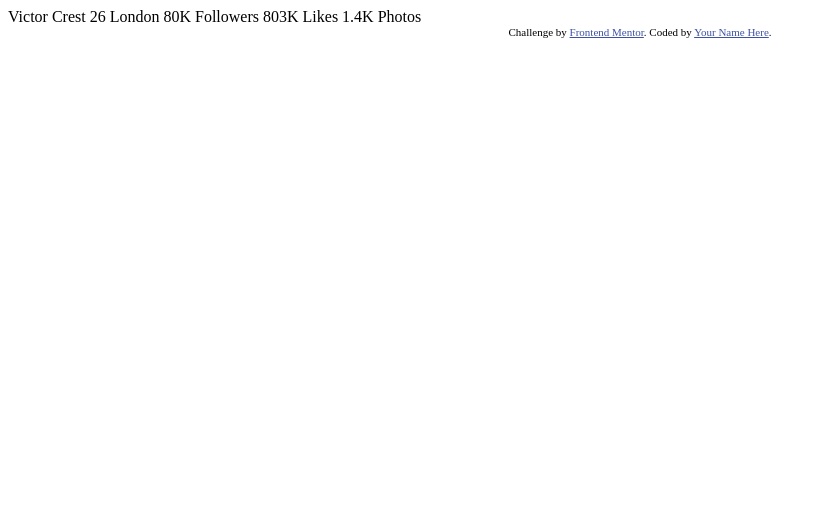
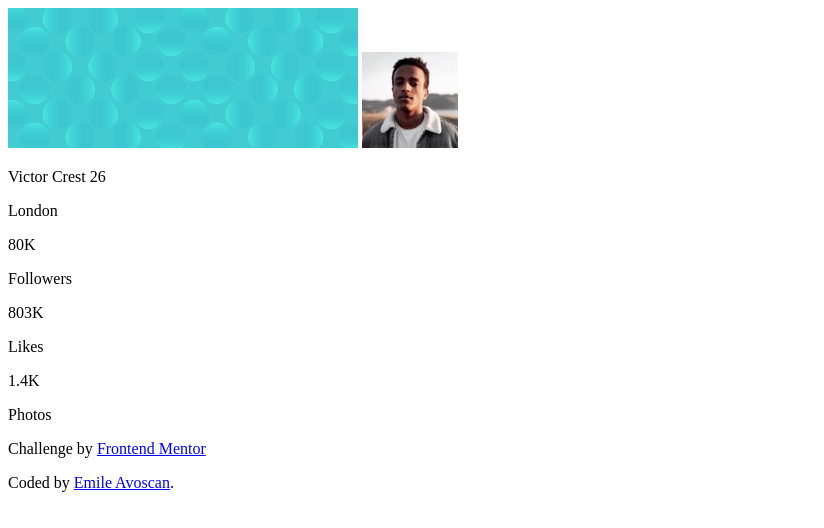
Before and after one commit to AvoscanEmile/Profile-card-component, a plain HTML site: page index.html in a window 1280 px wide. Shown: the whole page, without its empty margins (0-824 px from the left). Drawn offline with Linux system fonts and the light colour scheme.

Commit message:
Added the HTML
Added the basic markup for the project.

```diff
--- a/index.html
+++ b/index.html
@@ -2,34 +2,38 @@
 <html lang="en">
 <head>
   <meta charset="UTF-8">
-  <meta name="viewport" content="width=device-width, initial-scale=1.0"> <!-- displays site properly based on user's device -->
-
+  <meta name="viewport" content="width=device-width, initial-scale=1.0">
   <link rel="icon" type="image/png" sizes="32x32" href="./images/favicon-32x32.png">
-
   <title>Frontend Mentor | Profile card component</title>
-
-  <!-- Feel free to remove these styles or customise in your own stylesheet 👍 -->
-  <style>
-    .attribution { font-size: 11px; text-align: center; }
-    .attribution a { color: hsl(228, 45%, 44%); }
-  </style>
 </head>
 <body>
-  Victor Crest
-  26
-  London
-
-  80K
-  Followers
-
-  803K
-  Likes
-
-  1.4K
-  Photos
-  <div class="attribution">
-    Challenge by <a href="https://www.frontendmentor.io?ref=challenge" target="_blank">Frontend Mentor</a>.
-    Coded by <a href="#">Your Name Here</a>.
-  </div>
+  <main class="card">
+    <img src="images/bg-pattern-card.svg" alt="blue circles" class="card__background">
+    <img src="images/image-victor.jpg" alt="Profile picture of a guy" class="card__profile-image">
+    <div class="card__info-container">
+      <div class="card__general-info-container">
+        <p class="card__general-info">Victor Crest <span class="card__age">26</span></p>
+        <p class="card__location">London</p>
+      </div>
+      <div class="card__social-media-info">
+        <div class="card__followers">
+          <p class="card__number">80K</p>
+          <p class="card__number-tag">Followers</p>
+        </div>
+        <div class="card__likes">
+          <p class="card__number">803K</p>
+          <p class="card__number-tag">Likes</p>
+        </div>
+        <div class="card__photos">
+          <p class="card__number">1.4K</p>
+          <p class="card__number-tag">Photos</p>
+        </div>
+      </div>
+    </div>
+  </main>
+  <footer class="attribution">
+    <p class="attribution__text">Challenge by <a href="https://www.frontendmentor.io?ref=challenge" target="_blank" class="attribution__link">Frontend Mentor</a></p>
+    <p class="attribution__text">Coded by <a href="https://github.com/AvoscanEmile" class="attribution__link" target="_blank">Emile Avoscan</a>.</p>
+  </footer>
 </body>
 </html>
```
